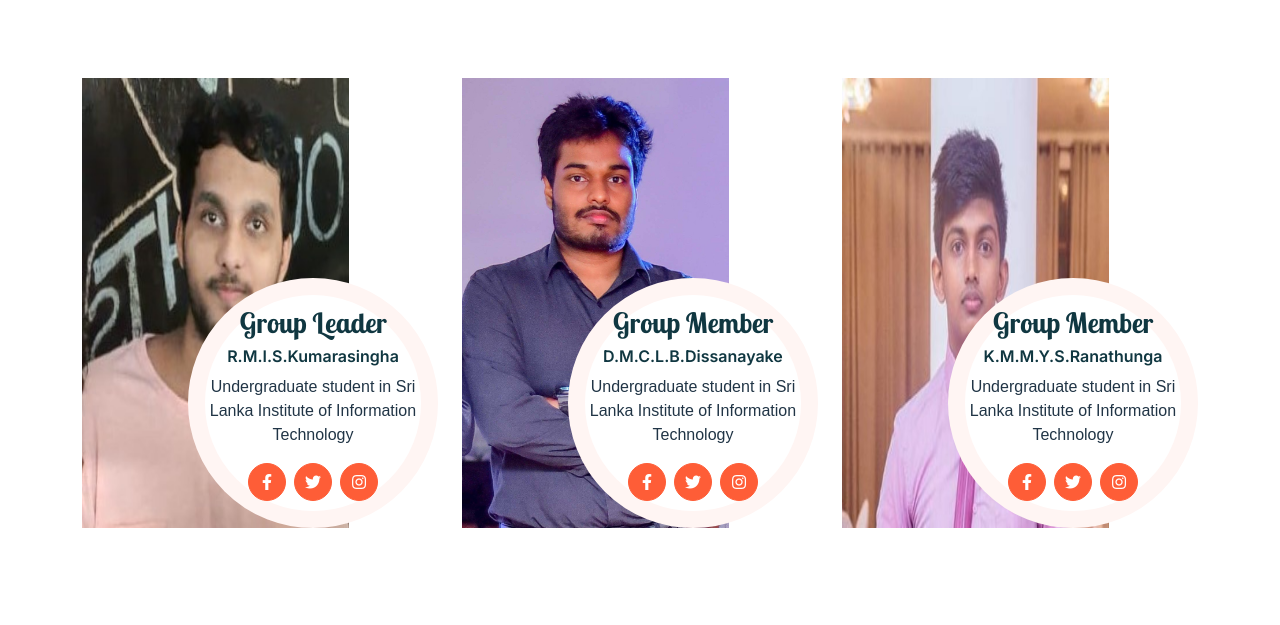
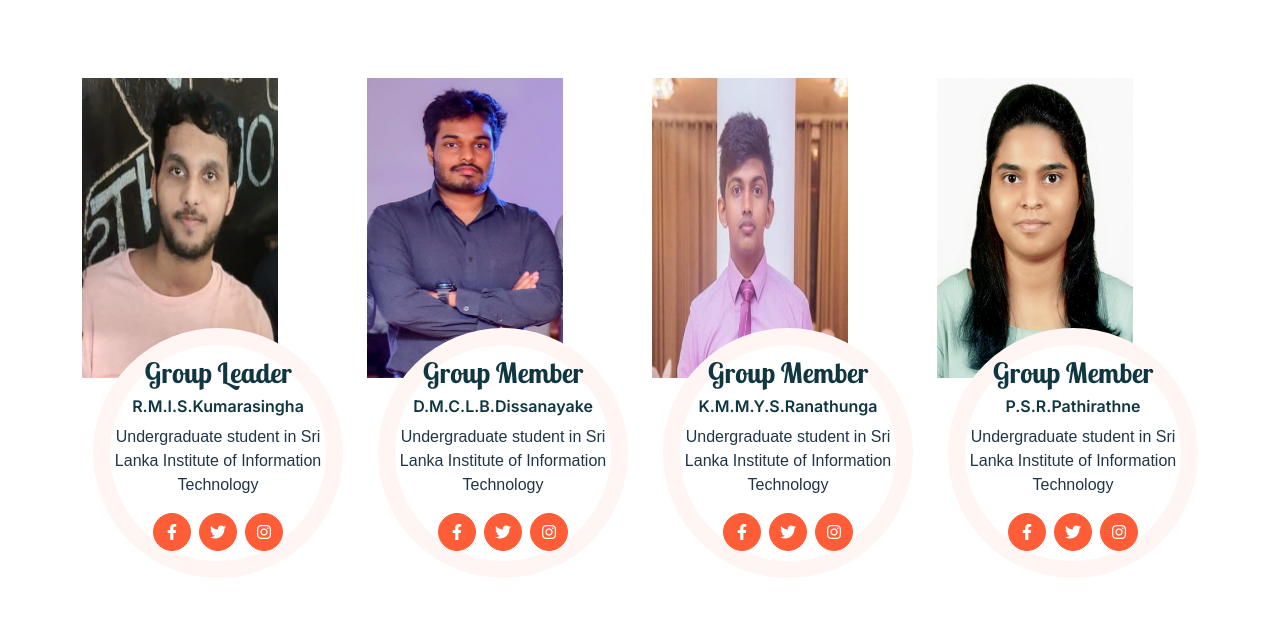
Before and after one commit to adhd-mobile/ADHD-Mobile-App, a plain HTML site: page about.html in a window 1280 px wide. Shown: the part 1091-1716 px from the top of the page. Drawn offline with nearby package versions, Linux system fonts and the light colour scheme.

Commit message:
about modified

```diff
--- a/about.html
+++ b/about.html
@@ -14,7 +14,9 @@
     <!-- Google Web Fonts -->
     <link rel="preconnect" href="https://fonts.googleapis.com">
     <link rel="preconnect" href="https://fonts.gstatic.com" crossorigin>
-    <link href="https://fonts.googleapis.com/css2?family=Heebo:wght@400;500;600&family=Inter:wght@600&family=Lobster+Two:wght@700&display=swap" rel="stylesheet">
+    <link
+        href="https://fonts.googleapis.com/css2?family=Heebo:wght@400;500;600&family=Inter:wght@600&family=Lobster+Two:wght@700&display=swap"
+        rel="stylesheet">
 
     <!-- Icon Font Stylesheet -->
     <link href="https://cdnjs.cloudflare.com/ajax/libs/font-awesome/5.10.0/css/all.min.css" rel="stylesheet">
@@ -34,7 +36,8 @@
 <body>
     <div class="container-xxl bg-white p-0">
         <!-- Spinner Start -->
-        <div id="spinner" class="show bg-white position-fixed translate-middle w-100 vh-100 top-50 start-50 d-flex align-items-center justify-content-center">
+        <div id="spinner"
+            class="show bg-white position-fixed translate-middle w-100 vh-100 top-50 start-50 d-flex align-items-center justify-content-center">
             <div class="spinner-border text-primary" style="width: 3rem; height: 3rem;" role="status">
                 <span class="sr-only">Loading...</span>
             </div>
@@ -182,11 +185,16 @@
                             <div class="team-text">
                                 <h3>Supervisor</h3>
                                 <h6>Dr.Samantha Rajapaksha</h6>
-                                <center><p>IT Department Head Sri Lanka Institute of Information Technology</p></center>
+                                <center>
+                                    <p>IT Department Head Sri Lanka Institute of Information Technology</p>
+                                </center>
                                 <div class="d-flex align-items-center">
-                                    <a class="btn btn-square btn-primary mx-1" href=""><i class="fab fa-facebook-f"></i></a>
-                                    <a class="btn btn-square btn-primary  mx-1" href=""><i class="fab fa-twitter"></i></a>
-                                    <a class="btn btn-square btn-primary  mx-1" href=""><i class="fab fa-instagram"></i></a>
+                                    <a class="btn btn-square btn-primary mx-1" href=""><i
+                                            class="fab fa-facebook-f"></i></a>
+                                    <a class="btn btn-square btn-primary  mx-1" href=""><i
+                                            class="fab fa-twitter"></i></a>
+                                    <a class="btn btn-square btn-primary  mx-1" href=""><i
+                                            class="fab fa-instagram"></i></a>
                                 </div>
                             </div>
                         </div>
@@ -197,11 +205,16 @@
                             <div class="team-text">
                                 <h3>Co-Supervisor</h3>
                                 <h6>Vindhya Kalapuge</h6>
-                                <center><p>Lecturer in Sri Lanka Institute of Information Technology</p></center>
+                                <center>
+                                    <p>Lecturer in Sri Lanka Institute of Information Technology</p>
+                                </center>
                                 <div class="d-flex align-items-center">
-                                    <a class="btn btn-square btn-primary mx-1" href=""><i class="fab fa-facebook-f"></i></a>
-                                    <a class="btn btn-square btn-primary  mx-1" href=""><i class="fab fa-twitter"></i></a>
-                                    <a class="btn btn-square btn-primary  mx-1" href=""><i class="fab fa-instagram"></i></a>
+                                    <a class="btn btn-square btn-primary mx-1" href=""><i
+                                            class="fab fa-facebook-f"></i></a>
+                                    <a class="btn btn-square btn-primary  mx-1" href=""><i
+                                            class="fab fa-twitter"></i></a>
+                                    <a class="btn btn-square btn-primary  mx-1" href=""><i
+                                            class="fab fa-instagram"></i></a>
                                 </div>
                             </div>
                         </div>
@@ -209,24 +222,31 @@
 
                     <div class="col-lg-4 col-md-6 wow fadeInUp" data-wow-delay="0.5s">
                         <div class="team-item position-relative">
-                            <img class="img-fluid w-75" style="height: 450px;" src="img/team-1.jpg" alt="">
+                            <img class="img-fluid w-75" style="height: 450px;" src="img/empty.png" alt="loading...">
                             <div class="team-text">
                                 <h3>External-Supervisor</h3>
                                 <h6>Dr.Samudra Gallale</h6>
-                                <center><p>Doctor in Matale Hospital </p></center>
+                                <center>
+                                    <p>Doctor in Matale Hospital </p>
+                                </center>
                                 <div class="d-flex align-items-center">
-                                    <a class="btn btn-square btn-primary mx-1" href=""><i class="fab fa-facebook-f"></i></a>
-                                    <a class="btn btn-square btn-primary  mx-1" href=""><i class="fab fa-twitter"></i></a>
-                                    <a class="btn btn-square btn-primary  mx-1" href=""><i class="fab fa-instagram"></i></a>
+                                    <a class="btn btn-square btn-primary mx-1" href=""><i
+                                            class="fab fa-facebook-f"></i></a>
+                                    <a class="btn btn-square btn-primary  mx-1" href=""><i
+                                            class="fab fa-twitter"></i></a>
+                                    <a class="btn btn-square btn-primary  mx-1" href=""><i
+                                            class="fab fa-instagram"></i></a>
                                 </div>
                             </div>
                         </div>
                     </div>
-
-
-                    <div class="col-lg-4 col-md-6 wow fadeInUp" data-wow-delay="0.8s" style="margin-top: 100px;">
+                </div>
+                <br />
+                <div class="row g-4">
+                    <div class="col-lg-3 col-md-6 wow fadeInUp" data-wow-delay="0.8s" style="margin-top: 100px;">
                         <div class="team-item position-relative">
-                            <img class="img-fluid w-75" style="height: 450px;" src="img/isuru.jpg" alt="">
+                            <img class="img-fluid w-75" style="height: 300px;" src="img/isuru.jpg" alt="">
+                            <div style="padding-top: 200px;">
                                 <div class="team-text">
                                     <h3>Group Leader</h3>
                                     <h6> R.M.I.S.Kumarasingha</h6>
@@ -234,9 +254,13 @@
                                         <p>Undergraduate student in Sri Lanka Institute of Information Technology</p>
                                     </center>
                                     <div class="d-flex align-items-center">
-                                    <a class="btn btn-square btn-primary mx-1" href=""><i class="fab fa-facebook-f"></i></a>
-                                    <a class="btn btn-square btn-primary  mx-1" href=""><i class="fab fa-twitter"></i></a>
-                                    <a class="btn btn-square btn-primary  mx-1" href=""><i class="fab fa-instagram"></i></a>
+                                        <a class="btn btn-square btn-primary mx-1" href=""><i
+                                                class="fab fa-facebook-f"></i></a>
+                                        <a class="btn btn-square btn-primary  mx-1" href=""><i
+                                                class="fab fa-twitter"></i></a>
+                                        <a class="btn btn-square btn-primary  mx-1" href=""><i
+                                                class="fab fa-instagram"></i></a>
+                                    </div>
                                 </div>
                             </div>
                         </div>
@@ -244,9 +268,10 @@
 
 
 
-                    <div class="col-lg-4 col-md-6 wow fadeInUp" data-wow-delay="0.12s" style="margin-top: 100px;">
+                    <div class="col-lg-3 col-md-6 wow fadeInUp" data-wow-delay="0.12s" style="margin-top: 100px;">
                         <div class="team-item position-relative">
-                            <img class="img-fluid w-75" style="height: 450px;" src="img/Chathuranga.jpg" alt="">
+                            <img class="img-fluid w-75" style="height: 300px;" src="img/Chathuranga.jpg" alt="">
+                            <div style="padding-top: 200px;">
                                 <div class="team-text">
                                     <h3>Group Member</h3>
                                     <h6>D.M.C.L.B.Dissanayake</h6>
@@ -254,9 +279,13 @@
                                         <p>Undergraduate student in Sri Lanka Institute of Information Technology</p>
                                     </center>
                                     <div class="d-flex align-items-center">
-                                    <a class="btn btn-square btn-primary mx-1" href=""><i class="fab fa-facebook-f"></i></a>
-                                    <a class="btn btn-square btn-primary  mx-1" href=""><i class="fab fa-twitter"></i></a>
-                                    <a class="btn btn-square btn-primary  mx-1" href=""><i class="fab fa-instagram"></i></a>
+                                        <a class="btn btn-square btn-primary mx-1" href=""><i
+                                                class="fab fa-facebook-f"></i></a>
+                                        <a class="btn btn-square btn-primary  mx-1" href=""><i
+                                                class="fab fa-twitter"></i></a>
+                                        <a class="btn btn-square btn-primary  mx-1" href=""><i
+                                                class="fab fa-instagram"></i></a>
+                                    </div>
                                 </div>
                             </div>
                         </div>
@@ -264,11 +293,11 @@
 
 
 
-                    <div class="col-lg-4 col-md-6 wow fadeInUp" data-wow-delay="0.15s" style="margin-top: 100px;">
+                    <div class="col-lg-3 col-md-6 wow fadeInUp" data-wow-delay="0.15s" style="margin-top: 100px;">
                         <div class="team-item position-relative">
-                            <img class="img-fluid w-75" style="height: 450px;" src="img/ranabunga.jpg" alt="">
+                            <img class="img-fluid w-75" style="height: 300px;" src="img/ranabunga.jpg" alt="">
 
-
+                            <div style="padding-top: 200px;">
                                 <div class="team-text">
                                     <h3>Group Member</h3>
                                     <h6> K.M.M.Y.S.Ranathunga</h6>
@@ -276,9 +305,13 @@
                                         <p>Undergraduate student in Sri Lanka Institute of Information Technology</p>
                                     </center>
                                     <div class="d-flex align-items-center">
-                                    <a class="btn btn-square btn-primary mx-1" href=""><i class="fab fa-facebook-f"></i></a>
-                                    <a class="btn btn-square btn-primary  mx-1" href=""><i class="fab fa-twitter"></i></a>
-                                    <a class="btn btn-square btn-primary  mx-1" href=""><i class="fab fa-instagram"></i></a>
+                                        <a class="btn btn-square btn-primary mx-1" href=""><i
+                                                class="fab fa-facebook-f"></i></a>
+                                        <a class="btn btn-square btn-primary  mx-1" href=""><i
+                                                class="fab fa-twitter"></i></a>
+                                        <a class="btn btn-square btn-primary  mx-1" href=""><i
+                                                class="fab fa-instagram"></i></a>
+                                    </div>
                                 </div>
                             </div>
                         </div>
@@ -286,19 +319,24 @@
 
 
 
-                    <div class="col-lg-4 col-md-6 wow fadeInUp" data-wow-delay="0.18s" style="margin-top: 100px;">
+                    <div class="col-lg-3 col-md-6 wow fadeInUp" data-wow-delay="0.18s" style="margin-top: 100px;">
                         <div class="team-item position-relative">
-                            <img class="img-fluid w-75" style="height: 450px;" src="img/sandali.png" alt="">
+                            <img class="img-fluid w-75" style="height: 300px;" src="img/sandali.png" alt="">
+                            <div style="padding-top: 200px;">
                                 <div class="team-text">
                                     <h3>Group Member</h3>
-                                <h6> P.S.R.Pathirathne  </h6>
+                                    <h6> P.S.R.Pathirathne </h6>
                                     <center>
                                         <p>Undergraduate student in Sri Lanka Institute of Information Technology</p>
                                     </center>
                                     <div class="d-flex align-items-center">
-                                    <a class="btn btn-square btn-primary mx-1" href=""><i class="fab fa-facebook-f"></i></a>
-                                    <a class="btn btn-square btn-primary  mx-1" href=""><i class="fab fa-twitter"></i></a>
-                                    <a class="btn btn-square btn-primary  mx-1" href=""><i class="fab fa-instagram"></i></a>
+                                        <a class="btn btn-square btn-primary mx-1" href=""><i
+                                                class="fab fa-facebook-f"></i></a>
+                                        <a class="btn btn-square btn-primary  mx-1" href=""><i
+                                                class="fab fa-twitter"></i></a>
+                                        <a class="btn btn-square btn-primary  mx-1" href=""><i
+                                                class="fab fa-instagram"></i></a>
+                                    </div>
                                 </div>
                             </div>
                         </div>
@@ -369,8 +407,10 @@
                         <h3 class="text-white mb-4">Newsletter</h3>
                         <p>Dolor amet sit justo amet elitr clita ipsum elitr est.</p>
                         <div class="position-relative mx-auto" style="max-width: 400px;">
-                            <input class="form-control bg-transparent w-100 py-3 ps-4 pe-5" type="text" placeholder="Your email">
-                            <button type="button" class="btn btn-primary py-2 position-absolute top-0 end-0 mt-2 me-2">SignUp</button>
+                            <input class="form-control bg-transparent w-100 py-3 ps-4 pe-5" type="text"
+                                placeholder="Your email">
+                            <button type="button"
+                                class="btn btn-primary py-2 position-absolute top-0 end-0 mt-2 me-2">SignUp</button>
                         </div>
                     </div>
                 </div>
@@ -383,7 +423,8 @@
 
                             <!--/*** This template is free as long as you keep the footer author’s credit link/attribution link/backlink. If you'd like to use the template without the footer author’s credit link/attribution link/backlink, you can purchase the Credit Removal License from "https://htmlcodex.com/credit-removal". Thank you for your support. ***/-->
                             Designed By <a class="border-bottom" href="https://htmlcodex.com">HTML Codex</a>
-                            <br>Distributed By: <a class="border-bottom" href="https://themewagon.com" target="_blank">ThemeWagon</a>
+                            <br>Distributed By: <a class="border-bottom" href="https://themewagon.com"
+                                target="_blank">ThemeWagon</a>
                         </div>
                         <div class="col-md-6 text-center text-md-end">
                             <div class="footer-menu">
```
Also changed, not shown: img/empty.png (added). Lines whose indentation alone changed are shown as unchanged.
